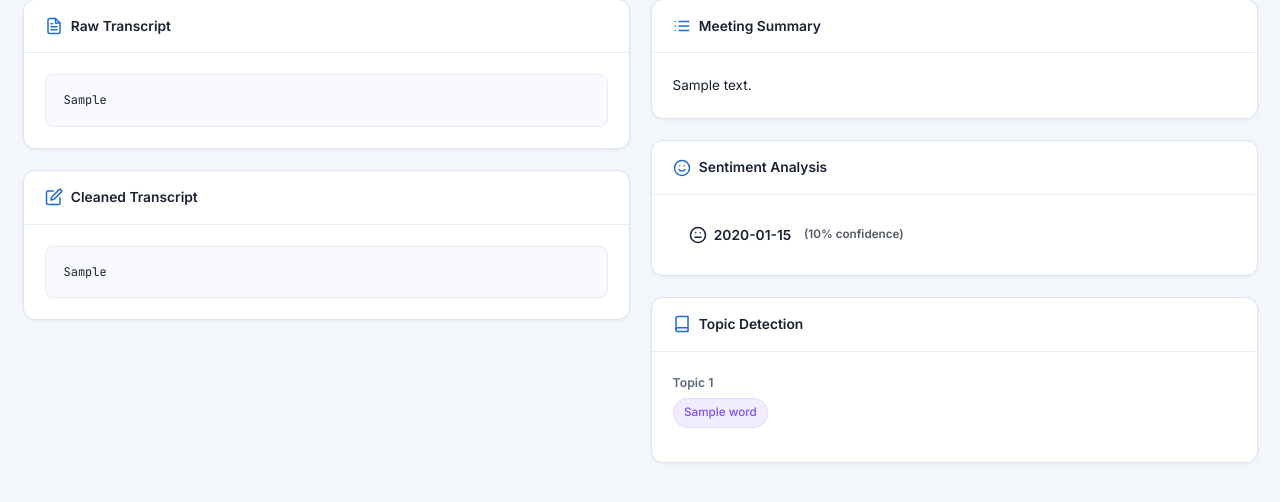
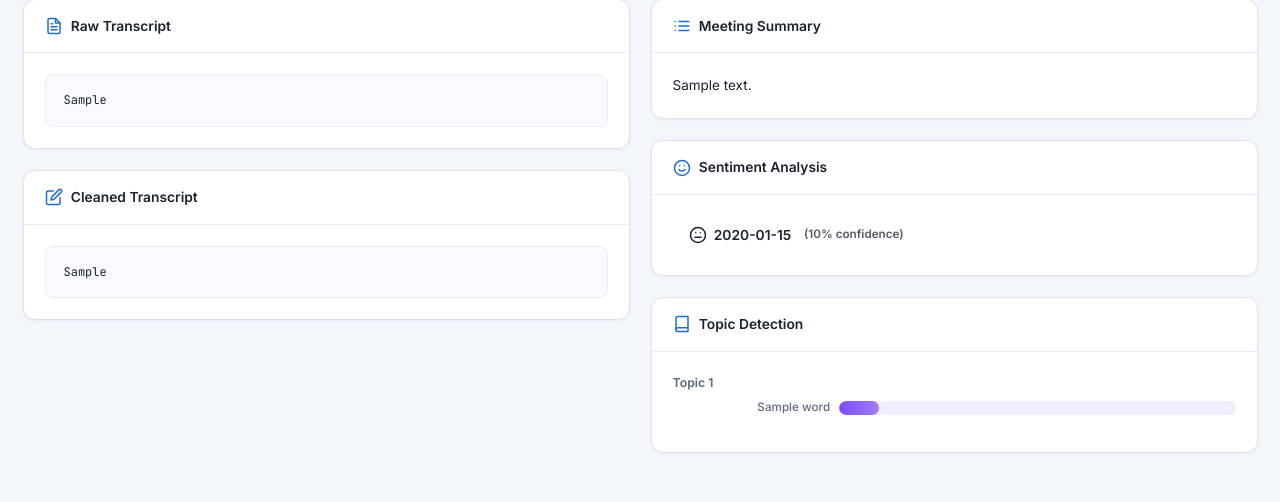
Before and after one commit to nvshirfn/meeting_summarizer_fyp, a Flask app: template templates/results.html in a window 1280 px wide. Shown: the part 270-772 px from the top of the page. Run offline with Flask 3, Linux system fonts and the light colour scheme; the template is opened without the code that fills it: most values are stand-ins (such as "Sample title", 1, 10 or a date in 2020).

Commit message:
Topic UI: surface keyword weights as bars instead of flat chips
Each topic now returns a `keywords` list pairing every word with its
model weight (LDA term prob / NMF component value / BERTopic c-TF-IDF)
and a per-topic normalized bar length. Results page renders weighted
bars; chips kept as fallback. `words` retained for CLI/report compat.

Co-Authored-By: Claude Opus 4.8 <noreply@anthropic.com>

```diff
--- a/static/style.css
+++ b/static/style.css
@@ -642,6 +642,46 @@ body {
   border: 1px solid rgba(124,77,255,.12);
 }
 
+/* ── Weighted Keyword Bars ──────────────────────────────────── */
+.topic-bars {
+  display: flex;
+  flex-direction: column;
+  gap: .35rem;
+}
+
+.topic-bar {
+  display: grid;
+  grid-template-columns: minmax(70px, 28%) 1fr;
+  align-items: center;
+  gap: .6rem;
+}
+
+.topic-bar__word {
+  font-size: .78rem;
+  font-weight: 500;
+  color: var(--text-secondary);
+  text-align: right;
+  white-space: nowrap;
+  overflow: hidden;
+  text-overflow: ellipsis;
+}
+
+.topic-bar__track {
+  height: 14px;
+  border-radius: 999px;
+  background: var(--purple-bg);
+  overflow: hidden;
+}
+
+.topic-bar__fill {
+  display: block;
+  height: 100%;
+  border-radius: 999px;
+  background: linear-gradient(90deg, var(--purple), #a07cff);
+  min-width: 3px;
+  transition: width .4s ease;
+}
+
 /* ── Utility ────────────────────────────────────────────────── */
 .mt-1  { margin-top: .6rem; }
 .mt-2  { margin-top: 1.2rem; }
--- a/templates/results.html
+++ b/templates/results.html
@@ -224,11 +224,24 @@
             {% for t in r.topics %}
             <div class="topic-group">
               <div class="topic-group__label">Topic {{ t.topic_id }}</div>
+              {% if t.keywords %}
+              <div class="topic-bars">
+                {% for kw in t.keywords %}
+                <div class="topic-bar">
+                  <span class="topic-bar__word">{{ kw.word }}</span>
+                  <span class="topic-bar__track">
+                    <span class="topic-bar__fill" style="width: {{ (kw.norm * 100) | round(1) }}%;"></span>
+                  </span>
+                </div>
+                {% endfor %}
+              </div>
+              {% else %}
               <div class="topic-tags">
                 {% for w in t.words %}
                 <span class="topic-tag">{{ w }}</span>
                 {% endfor %}
               </div>
+              {% endif %}
             </div>
             {% endfor %}
           {% else %}
```
Also changed, not shown: topic_modeling.py (+27 -3 lines).
